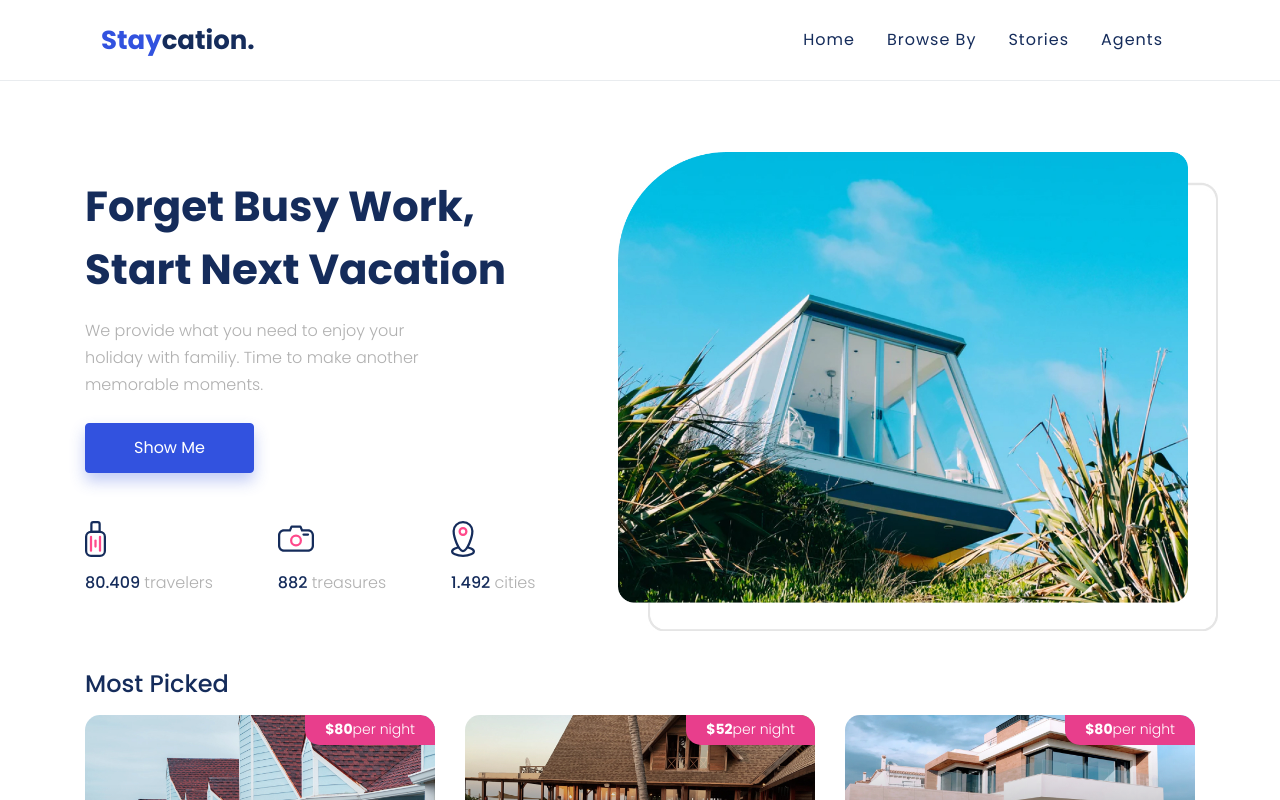
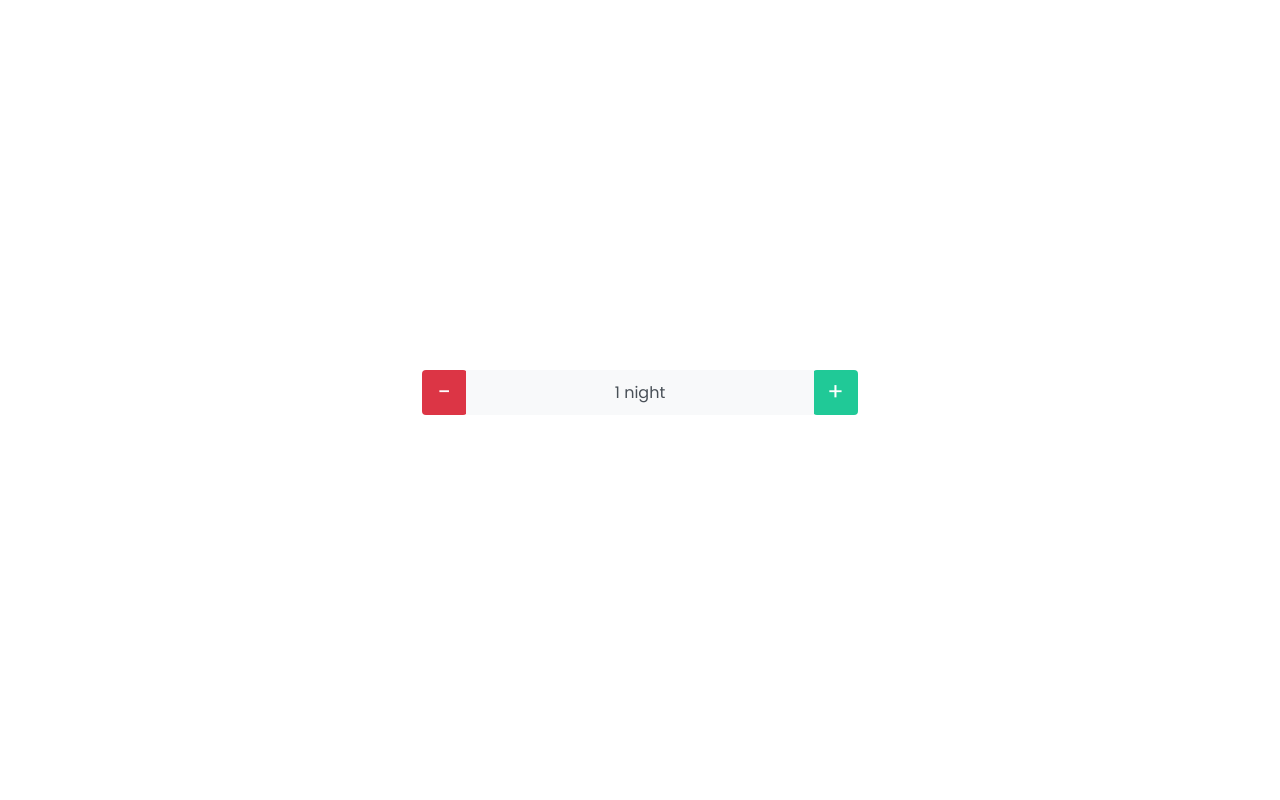
Before and after one commit to wildenali/Javascript_Staycation, a React (Create React App) app in the folder bwamern/: page /example in a window 1280 px wide. Shown: the top 800 px of the page. Built offline with nearby package versions, Linux system fonts and the light colour scheme.

Commit message:
benerin style warna tombol plus di InputNumber,dan tambah example page di App

```diff
--- a/bwamern/src/App.js
+++ b/bwamern/src/App.js
@@ -4,12 +4,14 @@ import { BrowserRouter as Router, Route } from 'react-router-dom'
 
 import "assets/scss/style.scss"
 import LandingPage from 'pages/LandingPage';
+import Example from 'pages/Example';
 
 function App() {
   return (
     <div className="App">
       <Router>
-        <Route path="/" component={LandingPage}></Route>
+        <Route exact path="/" component={LandingPage} />
+        <Route path="/example" component={Example} />
       </Router>
     </div>
   );
--- a/bwamern/src/elements/Form/InputNumber/index.scss
+++ b/bwamern/src/elements/Form/InputNumber/index.scss
@@ -19,7 +19,7 @@
             background-color: $red;
         }
         &.plus {
-            background-color: &teal;
+            background-color: $teal;
         }
     }
 
```
